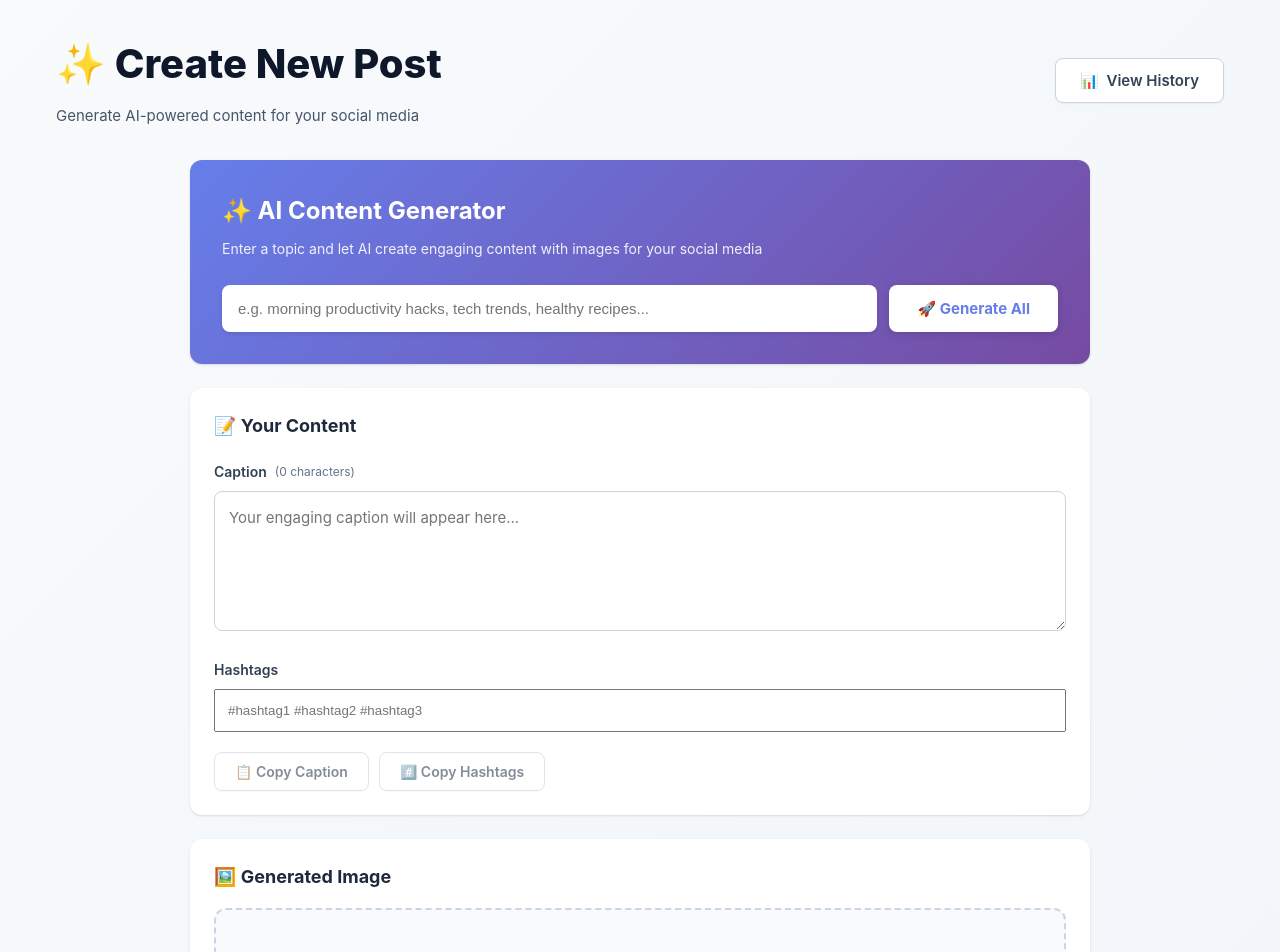
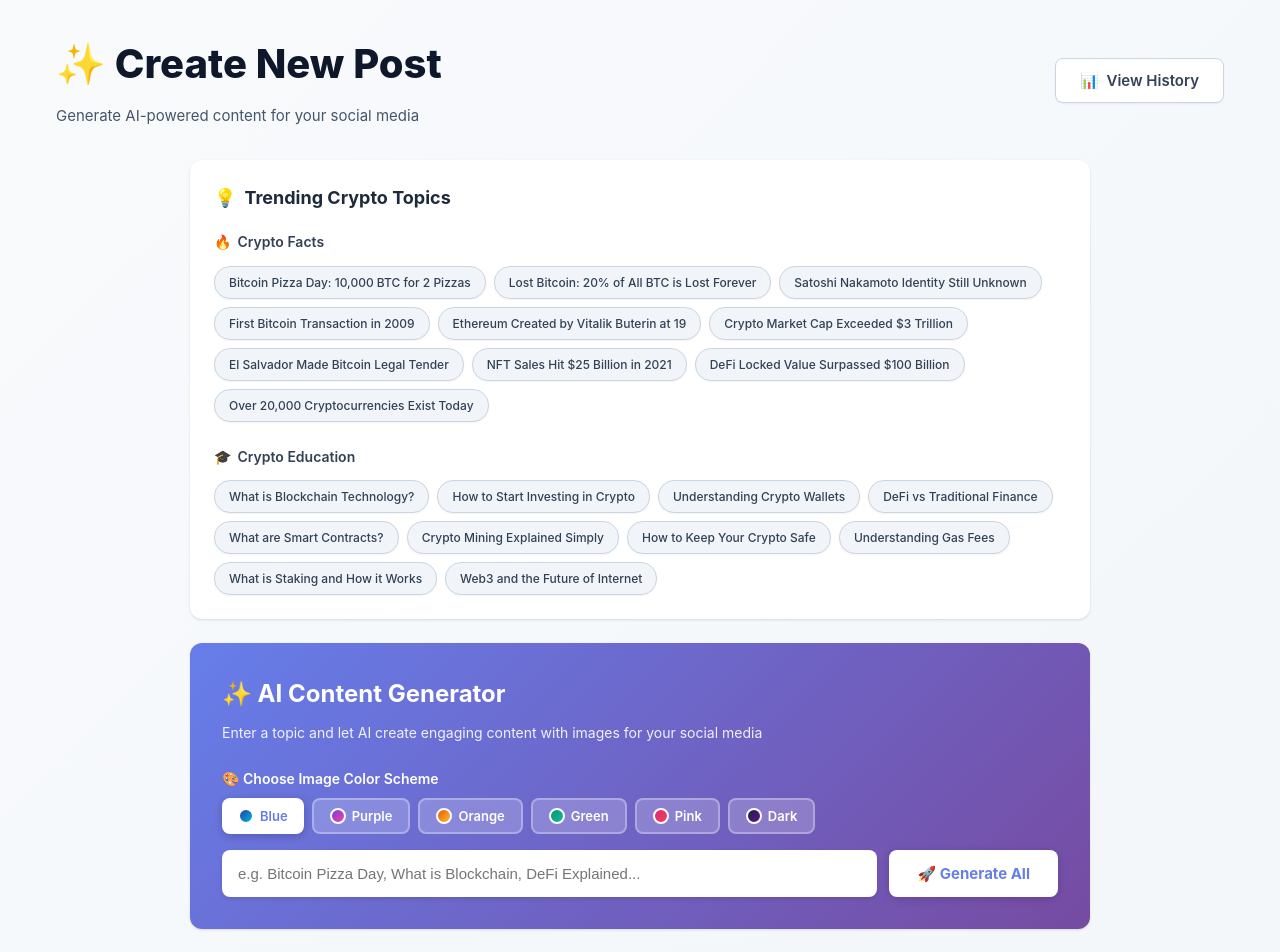
Before and after one commit to anurag2928/Aiinfluencerphase1frontend, a Next.js app: page /create-post in a window 1280 px wide. Shown: the top 952 px of the page. Built offline with nearby package versions, Linux system fonts and the light colour scheme; no server answers.

Commit message:
third commit phase one

```diff
--- a/components/PostForm.js
+++ b/components/PostForm.js
@@ -10,18 +10,52 @@ export default function PostForm(){
   const [provider, setProvider] = useState('x');
   const [scheduledAt, setScheduledAt] = useState('');
   const [loading, setLoading] = useState(false);
+  const [colorScheme, setColorScheme] = useState('blue-gradient');
+
+  // 20 Crypto topic recommendations: 10 facts + 10 education
+  const cryptoTopics = {
+    facts: [
+      'Bitcoin Pizza Day: 10,000 BTC for 2 Pizzas',
+      'Lost Bitcoin: 20% of All BTC is Lost Forever',
+      'Satoshi Nakamoto Identity Still Unknown',
+      'First Bitcoin Transaction in 2009',
+      'Ethereum Created by Vitalik Buterin at 19',
+      'Crypto Market Cap Exceeded $3 Trillion',
+      'El Salvador Made Bitcoin Legal Tender',
+      'NFT Sales Hit $25 Billion in 2021',
+      'DeFi Locked Value Surpassed $100 Billion',
+      'Over 20,000 Cryptocurrencies Exist Today'
+    ],
+    education: [
+      'What is Blockchain Technology?',
+      'How to Start Investing in Crypto',
+      'Understanding Crypto Wallets',
+      'DeFi vs Traditional Finance',
+      'What are Smart Contracts?',
+      'Crypto Mining Explained Simply',
+      'How to Keep Your Crypto Safe',
+      'Understanding Gas Fees',
+      'What is Staking and How it Works',
+      'Web3 and the Future of Internet'
+    ]
+  };
 
   async function handleGenerateAll(e){
     e.preventDefault();
     if(!topic) return alert('enter topic');
     setLoading(true);
     try {
-      const resp = await axios.post(`${API_URL}/ai/generate-all`, { topic });
+      console.log('Sending request to:', `${API_URL}/ai/generate-all`);
+      console.log('With data:', { topic, colorScheme });
+      const resp = await axios.post(`${API_URL}/ai/generate-all`, { topic, colorScheme });
+      console.log('Response received:', resp.data);
       setCaption(resp.data.caption || '');
       setHashtags(resp.data.hashtags || '');
       setImageBase64(resp.data.imageBase64 || null);
     } catch (err) {
-      alert('Generation failed');
+      console.error('Generation error:', err);
+      console.error('Error response:', err.response?.data);
+      alert(`Generation failed: ${err.response?.data?.error || err.message}`);
     } finally { setLoading(false); }
   }
 
@@ -67,6 +101,72 @@ export default function PostForm(){
   return (
     <div style={{maxWidth: '900px', margin: '0 auto'}}>
       <form style={{display:'grid', gap: '1.5rem'}}>
+        {/* Recommended Topics Section */}
+        <div className="card" style={{background: 'white', padding: '1.5rem'}}>
+          <h3 style={{margin: '0 0 1rem 0', fontSize: '1.125rem', fontWeight: '700', color: 'var(--gray-800)', display: 'flex', alignItems: 'center', gap: '0.5rem'}}>
+            <span>💡</span>
+            <span>Trending Crypto Topics</span>
+          </h3>
+
+          <div style={{marginBottom: '1.5rem'}}>
+            <h4 style={{fontSize: '0.875rem', fontWeight: '600', color: 'var(--gray-700)', marginBottom: '0.75rem', display: 'flex', alignItems: 'center', gap: '0.375rem'}}>
+              <span>🔥</span>
+              <span>Crypto Facts</span>
+            </h4>
+            <div style={{display: 'flex', flexWrap: 'wrap', gap: '0.5rem'}}>
+              {cryptoTopics.facts.map((t, i) => (
+                <button
+                  key={i}
+                  type="button"
+                  onClick={() => setTopic(t)}
+                  style={{
+                    padding: '0.5rem 0.875rem',
+                    fontSize: '0.75rem',
+                    background: topic === t ? 'var(--primary)' : 'var(--gray-100)',
+                    color: topic === t ? 'white' : 'var(--gray-700)',
+                    border: topic === t ? 'none' : '1px solid var(--gray-300)',
+                    borderRadius: '1rem',
+                    cursor: 'pointer',
+                    transition: 'all 0.2s ease',
+                    fontWeight: '500'
+                  }}
+                >
+                  {t}
+                </button>
+              ))}
+            </div>
+          </div>
+
+          <div>
+            <h4 style={{fontSize: '0.875rem', fontWeight: '600', color: 'var(--gray-700)', marginBottom: '0.75rem', display: 'flex', alignItems: 'center', gap: '0.375rem'}}>
+              <span>🎓</span>
+              <span>Crypto Education</span>
+            </h4>
+            <div style={{display: 'flex', flexWrap: 'wrap', gap: '0.5rem'}}>
+              {cryptoTopics.education.map((t, i) => (
+                <button
+                  key={i}
+                  type="button"
+                  onClick={() => setTopic(t)}
+                  style={{
+                    padding: '0.5rem 0.875rem',
+                    fontSize: '0.75rem',
+                    background: topic === t ? 'var(--primary)' : 'var(--gray-100)',
+                    color: topic === t ? 'white' : 'var(--gray-700)',
+                    border: topic === t ? 'none' : '1px solid var(--gray-300)',
+                    borderRadius: '1rem',
+                    cursor: 'pointer',
+                    transition: 'all 0.2s ease',
+                    fontWeight: '500'
+                  }}
+                >
+                  {t}
+                </button>
+              ))}
+            </div>
+          </div>
+        </div>
+
         {/* AI Generation Section */}
         <div className="card" style={{background: 'linear-gradient(135deg, #667eea 0%, #764ba2 100%)', color: 'white', padding: '2rem'}}>
           <h2 style={{margin: '0 0 0.5rem 0', fontSize: '1.5rem', fontWeight: '700'}}>
@@ -76,6 +176,51 @@ export default function PostForm(){
             Enter a topic and let AI create engaging content with images for your social media
           </p>
 
+          <div style={{marginBottom: '1rem'}}>
+            <label style={{color: 'white', fontSize: '0.875rem', fontWeight: '600', marginBottom: '0.5rem', display: 'block'}}>
+              🎨 Choose Image Color Scheme
+            </label>
+            <div style={{display: 'flex', gap: '0.5rem', flexWrap: 'wrap'}}>
+              {[
+                {value: 'blue-gradient', label: 'Blue', color: 'linear-gradient(135deg, #1e40af 0%, #06b6d4 100%)'},
+                {value: 'purple-gradient', label: 'Purple', color: 'linear-gradient(135deg, #7c3aed 0%, #ec4899 100%)'},
+                {value: 'orange-gradient', label: 'Orange', color: 'linear-gradient(135deg, #ea580c 0%, #fbbf24 100%)'},
+                {value: 'green-gradient', label: 'Green', color: 'linear-gradient(135deg, #059669 0%, #14b8a6 100%)'},
+                {value: 'pink-gradient', label: 'Pink', color: 'linear-gradient(135deg, #db2777 0%, #f43f5e 100%)'},
+                {value: 'dark-gradient', label: 'Dark', color: 'linear-gradient(135deg, #1e1b4b 0%, #581c87 100%)'}
+              ].map(scheme => (
+                <button
+                  key={scheme.value}
+                  type="button"
+                  onClick={() => setColorScheme(scheme.value)}
+                  style={{
+                    padding: '0.5rem 1rem',
+                    background: colorScheme === scheme.value ? 'white' : 'rgba(255,255,255,0.2)',
+                    color: colorScheme === scheme.value ? '#667eea' : 'white',
+                    border: colorScheme === scheme.value ? 'none' : '2px solid rgba(255,255,255,0.3)',
+                    borderRadius: '0.5rem',
+                    cursor: 'pointer',
+                    fontSize: '0.813rem',
+                    fontWeight: '600',
+                    display: 'flex',
+                    alignItems: 'center',
+                    gap: '0.375rem',
+                    boxShadow: colorScheme === scheme.value ? '0 2px 8px rgba(0,0,0,0.2)' : 'none'
+                  }}
+                >
+                  <div style={{
+                    width: '16px',
+                    height: '16px',
+                    borderRadius: '50%',
+                    background: scheme.color,
+                    border: '2px solid white'
+                  }}></div>
+                  {scheme.label}
+                </button>
+              ))}
+            </div>
+          </div>
+
           <div style={{display: 'flex', gap: '0.75rem', flexWrap: 'wrap'}}>
             <input
               style={{
@@ -84,11 +229,12 @@ export default function PostForm(){
                 border: 'none',
                 borderRadius: '0.5rem',
                 fontSize: '0.938rem',
-                boxShadow: '0 2px 4px rgba(0,0,0,0.1)'
+                boxShadow: '0 2px 4px rgba(0,0,0,0.1)',
+                minWidth: '250px'
               }}
               value={topic}
               onChange={e=>setTopic(e.target.value)}
-              placeholder="e.g. morning productivity hacks, tech trends, healthy recipes..."
+              placeholder="e.g. Bitcoin Pizza Day, What is Blockchain, DeFi Explained..."
             />
             <button
               onClick={handleGenerateAll}
```
Also changed, not shown: config/api.js (+8 -0 lines).
